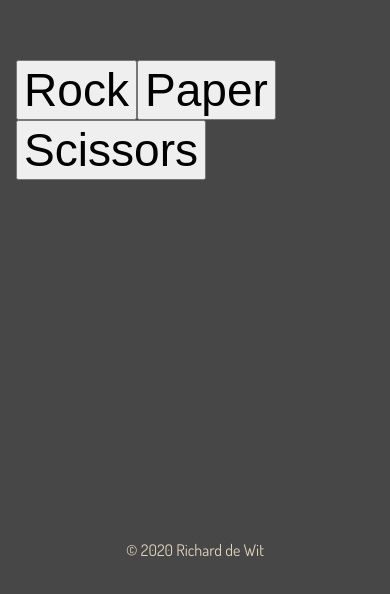
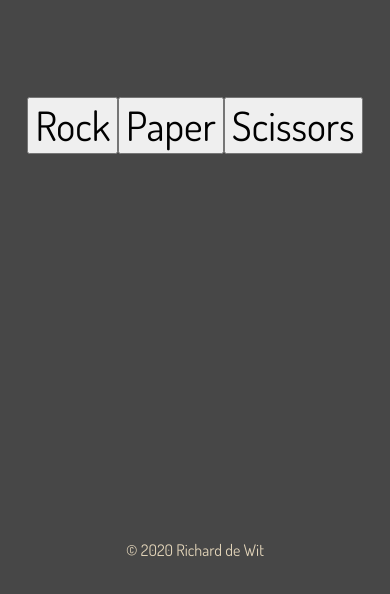
Before and after one commit to richarddewit/RichardDeWit.github.io, a Svelte app: page / in a window 390 px wide. Shown: the part 198-792 px from the top of the page. Built offline with nearby package versions, Linux system fonts and the light colour scheme; some icons are missing.

Commit message:
Add more styling and make responsive

```diff
--- a/public/global.css
+++ b/public/global.css
@@ -26,6 +26,10 @@
   color: #4dd827, #67f100, #eeff08, #13ff29, #000;
   color: #e3d5ba, #e86701, #474747;
   color: #e3d5ba;
+}
+
+body,
+button {
   font-family: "Dosis", sans-serif;
 }
 
@@ -48,3 +52,7 @@
   color: #e3d5ba;
   transition: color .15s ease;
 }
+
+small {
+  font-size: 60%;
+}
--- a/src/App.svelte
+++ b/src/App.svelte
@@ -13,8 +13,17 @@
    z-index: 10;
    min-height: calc(100vh - 8rem);
    padding: 1rem;
-   font-size: 1.6rem;
+   font-size: 1.6em;
    text-shadow: #e3d5bacc 1px 1px 5px;
+   max-width: 640px;
+   margin: 0 auto;
+ }
+
+ @media screen and (max-width: 400px) {
+   main {
+     font-size: 1.4em;
+     max-width: 100%;
+   }
  }
 </style>
 
```
